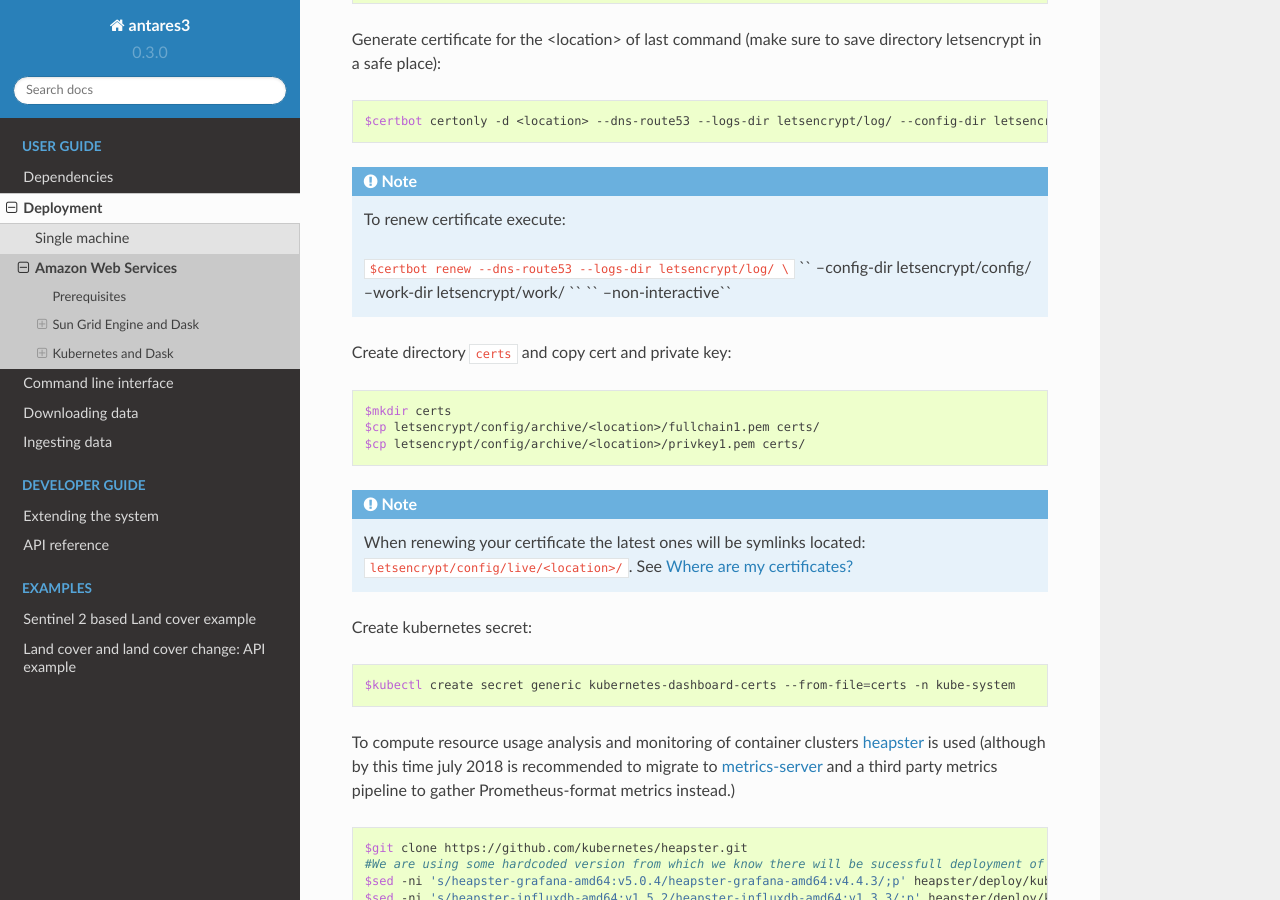
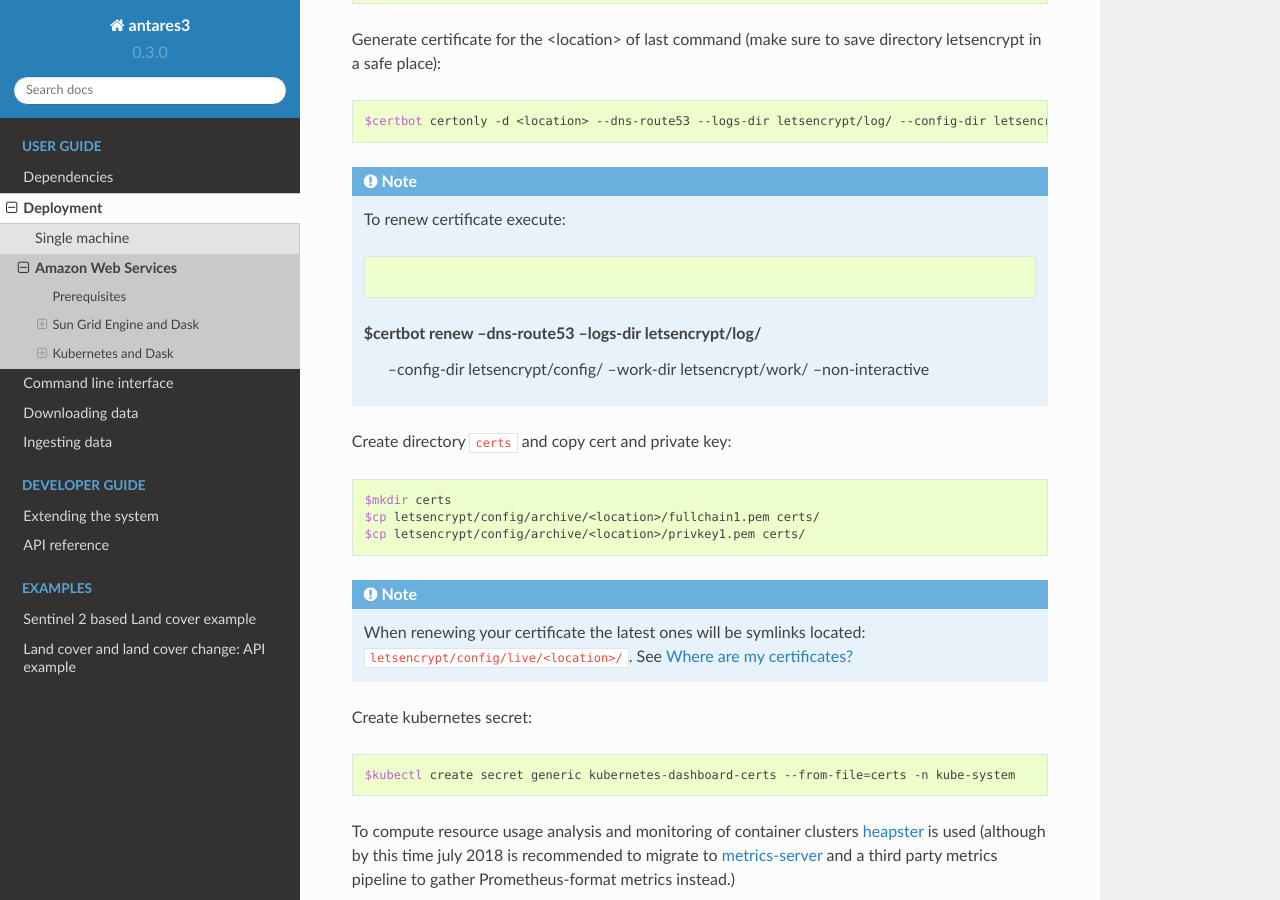
Before and after one commit to CONABIO/antares3, a Sphinx documentation site: the page built from docs/deployment/aws_cloud.rst, in a window 1280 px wide and 900 px high, scrolled down 19077 px. Built offline with Sphinx 7.4.7 and the Read the Docs theme 2.0.0, drawn with Linux system fonts in a browser that asks for light colours.

```diff
--- a/docs/deployment/aws_cloud.rst
+++ b/docs/deployment/aws_cloud.rst
@@ -901,9 +901,11 @@ Generate certificate for the <location> of last command (make sure to save direc
 
 	To renew certificate execute:
 
-	``$certbot renew --dns-route53 --logs-dir letsencrypt/log/ \``
-	`` --config-dir letsencrypt/config/ --work-dir letsencrypt/work/ \``
-	`` --non-interactive``
+	.. code-block:: bash
+
+	$certbot renew --dns-route53 --logs-dir letsencrypt/log/ \
+	 --config-dir letsencrypt/config/ --work-dir letsencrypt/work/ \
+	 --non-interactive
 
 
 Create directory ``certs`` and copy cert and private key:
```
